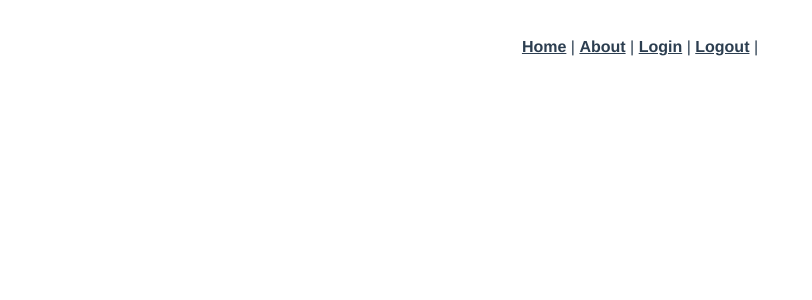
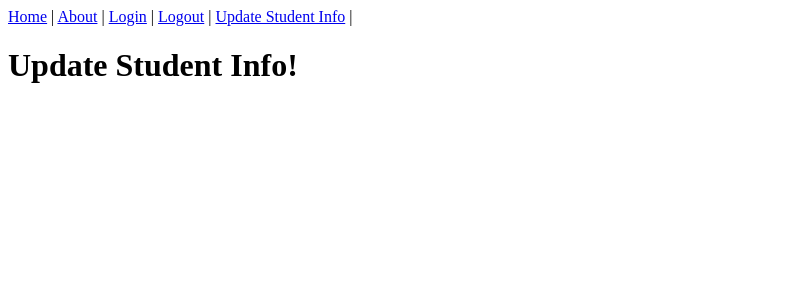
Before and after one commit to no-click-clique/student-portal-app, a Vue app: page /students/1/edit in a window 1280 px wide. Shown: the top 300 px of the page, without its empty margins (0-812 px from the left). Built offline with nearby package versions, Linux system fonts and the light colour scheme.

Commit message:
adds StudentsEdit and route

```diff
--- a/src/App.vue
+++ b/src/App.vue
@@ -5,6 +5,7 @@
       <router-link to="/about">About</router-link> |
       <router-link to="/login">Login</router-link> |
       <router-link to="/logout">Logout</router-link> |
+      <router-link to="/students/:id/edit">Update Student Info</router-link> |
 
     </div>
     <router-view/>
@@ -12,7 +13,7 @@
 </template>
 
 <style>
-#app {
+/*#app {
   font-family: Avenir, Helvetica, Arial, sans-serif;
   -webkit-font-smoothing: antialiased;
   -moz-osx-font-smoothing: grayscale;
@@ -31,5 +32,5 @@
 
 #nav a.router-link-exact-active {
   color: #42b983;
-}
+}*/
 </style>
--- a/src/router/index.js
+++ b/src/router/index.js
@@ -4,6 +4,7 @@ import Home from "../views/Home.vue";
 import About from "../views/About.vue";
 import Login from "../views/Login.vue";
 import Logout from "../views/Logout.vue";
+import StudentsEdit from "../views/StudentsEdit.vue";
 
 
 
@@ -29,6 +30,11 @@ const routes = [
     path: "/logout",
     name: "logout",
     component: Logout
+  },
+  {
+    path: "/students/:id/edit",
+    name: "students-edit",
+    component: StudentsEdit
   }
 
 ];
--- /dev/null
+++ b/src/views/StudentsEdit.vue
@@ -0,0 +1,22 @@
+
+
+<template>
+  <div class="students-edit">
+    <h1>{{ message }}</h1>
+  </div>
+</template>
+
+<style>
+</style>
+
+<script>
+export default {
+  data: function() {
+    return {
+      message: "Update Student Info!"
+    };
+  },
+  created: function() {},
+  methods: {}
+};
+</script>
```
